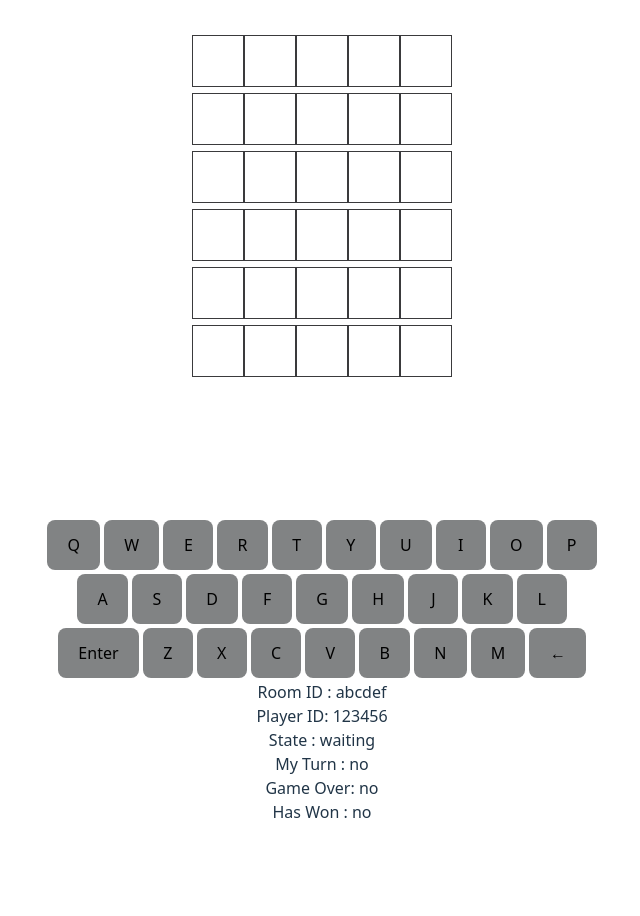
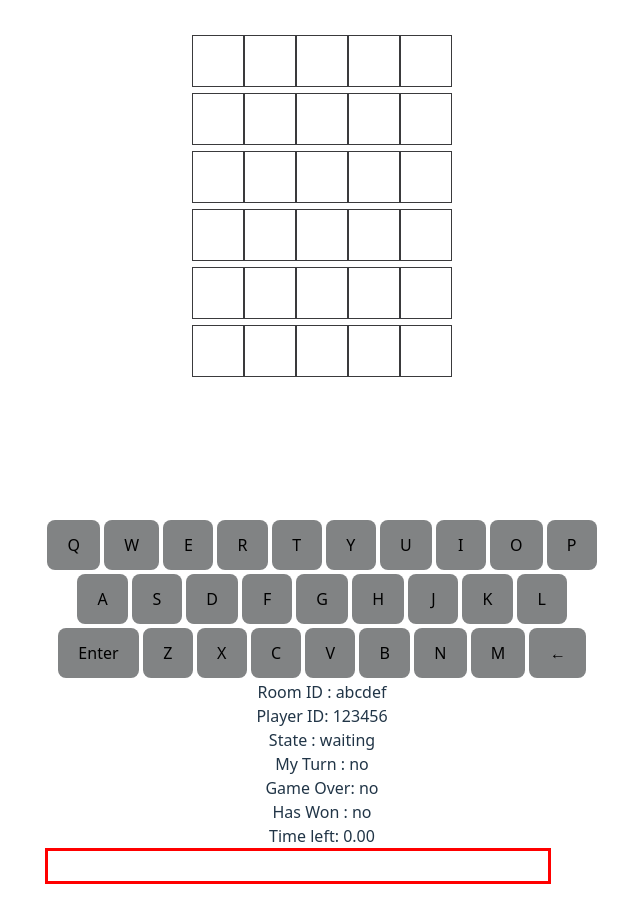
Before and after one commit to tkin91e55/wordle_demo, a React (Vite) app in the folder react/: page / in a window 1280 px wide. Shown: the whole page, without its empty margins (318-958 px from the left). Before the commit the page ends 856 px from the top, so only its background shows below. Built offline with nearby package versions, Linux system fonts and the light colour scheme; no server answers.

Commit message:
added time skip feature

```diff
--- a/react/src/App.jsx
+++ b/react/src/App.jsx
@@ -26,6 +26,7 @@ function App() {
 
   const [roomState, setRoomState] = useState('waiting'); // waiting, playing, disconnected, ended
   const [isMyTurn, setIsMyTurn] = useState(false);
+  const [milliLeft, setMilliLeft] = useState(0);
   const [history, setHistory] = useState('');
   const posting = useRef(false); // ignore inputs, and repeated submit
   const [game_ended, setGameEnded] = useState(false);
@@ -68,10 +69,11 @@ function App() {
   }
 
   function syncWith(data) {
-    const {state,is_over,is_your_round,history:hist,winner} = data;
+    const {state,is_over,is_your_round,history:hist,winner, millisLeft} = data;
     setRoomState(state);
     setIsMyTurn(is_your_round);
     setHasWon(winner === playerID);
+    setMilliLeft(millisLeft);
     if (history != hist) {
         setHistory(hist);
     }
@@ -92,7 +94,7 @@ function App() {
 
     }, 1000);
     return () => clearInterval(interval);
-  })
+  },[])
 
   function historyTo(_type="board"){
     _type = (_type=='board' ? 0 : 1)
@@ -125,6 +127,35 @@ function App() {
         <div> My Turn  : {isMyTurn ? 'yes' : 'no'} </div>
         <div> Game Over: {game_ended ? 'yes' : 'no'} </div>
         <div> Has Won  : {hasWon ? 'yes' : 'no'} </div>
+        <Timer milliLeft={milliLeft} isMyTurn={isMyTurn} />
+      </div>
+    </>
+  )
+}
+
+function Timer({milliLeft, isMyTurn}) {
+  const [display, setDisplay] = useState(milliLeft);
+  if (Math.abs(display-milliLeft) > 1000) {
+    setDisplay(milliLeft);
+  }
+  const interval = 150;
+
+  useEffect(() => {
+    const timer = setInterval(() => {
+      setDisplay(Math.max(0, display - interval));
+      if (display <= 0) clearInterval(timer);
+    }, interval);
+    return () => clearInterval(timer);
+  })
+
+  const value =  ((display/1000) % 60).toFixed(2)
+  return (
+    <>
+      <div> Time left: {value} </div>
+      <div style={{backgroundColor:"transparent", width:'500px', height:'30px',
+                   border:`3px solid ${isMyTurn ? 'green' : 'red'}`}}>
+         <div style={{backgroundColor:"blue", height:'100%',
+                      width: `${value/20 * 100}%`}}> </div>
       </div>
     </>
   )
```
Also changed, not shown: 1 other file (tests, documents, lock files or other folders).
